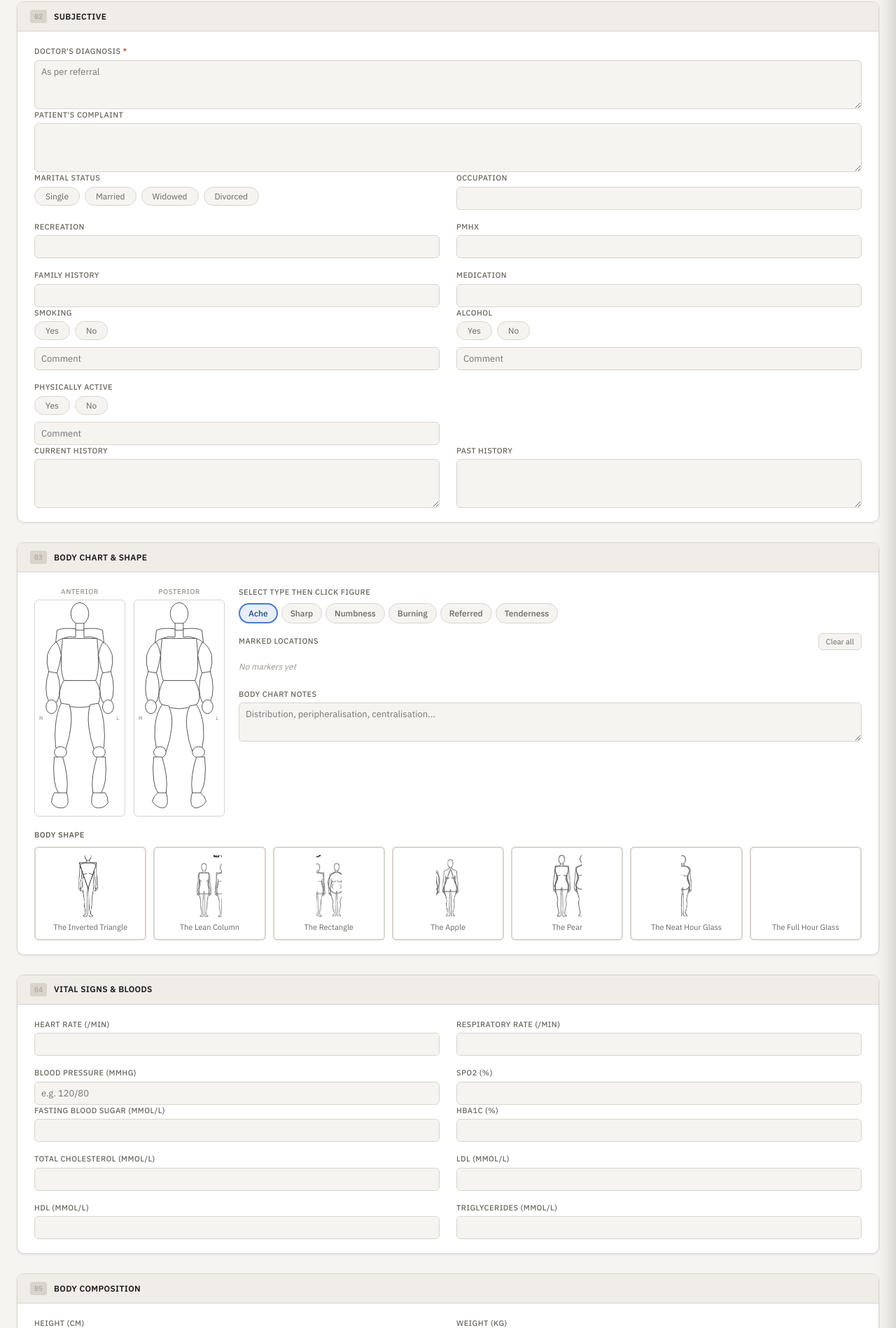
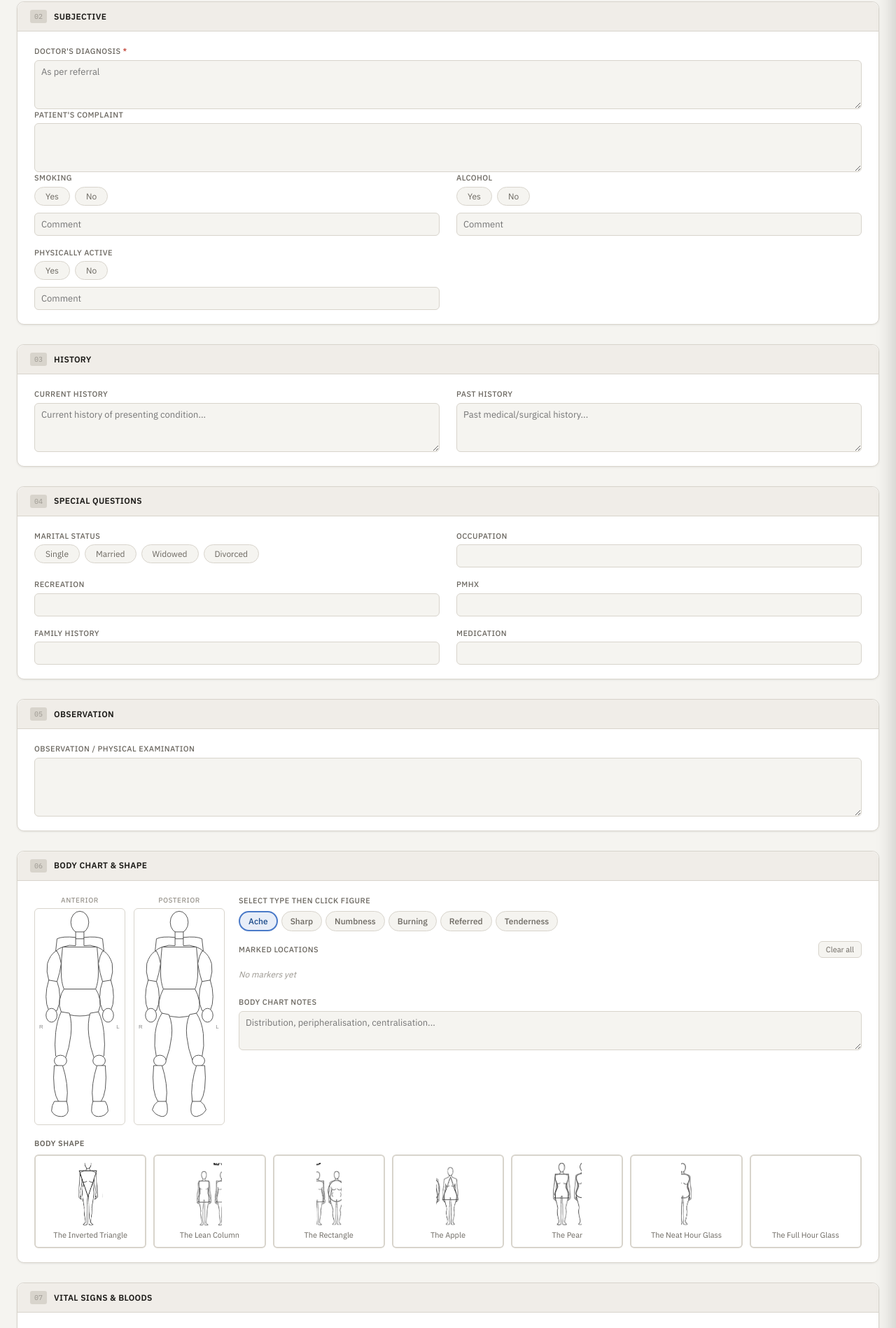
Before and after one commit to PcGoDz/PT_Assessment_Form, a Flask app: template templates/forms/ncd.html in a window 1280 px wide. Shown: the part 460-2358 px from the top of the page at 70% size. Run offline with Flask 3, Linux system fonts and the light colour scheme; the template is opened without the code that fills it, so the values that code supplies are empty.

Commit message:
NCD-A: section reshuffle — 11-section canonical MSK-aligned flow

```diff
--- a/templates/forms/ncd.html
+++ b/templates/forms/ncd.html
@@ -5,12 +5,14 @@
 {% block sidebar_nav %}
 <div class="nav-item" onclick="Main.go('s-patient')"><span class="nav-icon">&#128100;</span> Patient Info</div>
 <div class="nav-item" onclick="Main.go('s-subjective')"><span class="nav-icon">&#128172;</span> Subjective</div>
-<div class="nav-item" onclick="Main.go('s-bodychart')"><span class="nav-icon">&#128100;</span> Body Chart &amp; Shape</div>
-<div class="nav-item" onclick="Main.go('s-vitals')"><span class="nav-icon">&#10084;</span> Vitals &amp; Bloods</div>
+<div class="nav-item" onclick="Main.go('s-history')"><span class="nav-icon">&#128203;</span> History</div>
+<div class="nav-item" onclick="Main.go('s-special')"><span class="nav-icon">&#10067;</span> Special Questions</div>
+<div class="nav-item" onclick="Main.go('s-observation')"><span class="nav-icon">&#128269;</span> Observation</div>
+<div class="nav-item" onclick="Main.go('s-bodychart')"><span class="nav-icon">&#129504;</span> Body Chart &amp; Shape</div>
+<div class="nav-item" onclick="Main.go('s-vitals')"><span class="nav-icon">&#128139;</span> Vital Signs</div>
 <div class="nav-item" onclick="Main.go('s-bodycomp')"><span class="nav-icon">&#9878;</span> Body Composition</div>
 <div class="nav-item" onclick="Main.go('s-fitness')"><span class="nav-icon">&#127939;</span> Fitness Tests</div>
-<div class="nav-item" onclick="Main.go('s-observation')"><span class="nav-icon">&#128065;</span> Observation</div>
-<div class="nav-item" onclick="Main.go('s-impression')"><span class="nav-icon">&#129488;</span> PT Impression</div>
+<div class="nav-item" onclick="Main.go('s-impression')"><span class="nav-icon">&#129504;</span> PT Impression</div>
 <div class="nav-item" onclick="Main.go('s-goals')"><span class="nav-icon">&#127919;</span> Goals &amp; Plan</div>
 {% endblock %}
 
@@ -168,7 +170,55 @@
         <textarea id="complaint" rows="2"></textarea>
       </div>
     </div>
-    <!-- Special Questions -->
+    <!-- Lifestyle -->
+    <div class="fg c2">
+      <div class="field">
+        <label>Smoking</label>
+        <div class="irr-chips">
+          <button type="button" class="irr-chip" id="life-smoking-Yes" onclick="Form.pickLife('smoking','Yes')">Yes</button>
+          <button type="button" class="irr-chip" id="life-smoking-No"  onclick="Form.pickLife('smoking','No')">No</button>
+        </div>
+        <input type="text" id="smoking-comment" placeholder="Comment" style="margin-top:6px">
+      </div>
+      <div class="field">
+        <label>Alcohol</label>
+        <div class="irr-chips">
+          <button type="button" class="irr-chip" id="life-alcohol-Yes" onclick="Form.pickLife('alcohol','Yes')">Yes</button>
+          <button type="button" class="irr-chip" id="life-alcohol-No"  onclick="Form.pickLife('alcohol','No')">No</button>
+        </div>
+        <input type="text" id="alcohol-comment" placeholder="Comment" style="margin-top:6px">
+      </div>
+      <div class="field">
+        <label>Physically Active</label>
+        <div class="irr-chips">
+          <button type="button" class="irr-chip" id="life-active-Yes" onclick="Form.pickLife('active','Yes')">Yes</button>
+          <button type="button" class="irr-chip" id="life-active-No"  onclick="Form.pickLife('active','No')">No</button>
+        </div>
+        <input type="text" id="active-comment" placeholder="Comment" style="margin-top:6px">
+      </div>
+    </div>
+  </div>
+</div>
+
+<div class="card" id="s-history">
+  <div class="card-header"><span class="sec-num">03</span><h2>History</h2></div>
+  <div class="card-body">
+    <div class="fg c2">
+      <div class="field">
+        <label>Current History</label>
+        <textarea id="current-history" rows="3" placeholder="Current history of presenting condition..."></textarea>
+      </div>
+      <div class="field">
+        <label>Past History</label>
+        <textarea id="past-history" rows="3" placeholder="Past medical/surgical history..."></textarea>
+      </div>
+    </div>
+  </div>
+</div>
+
+<div class="card" id="s-special">
+  <div class="card-header"><span class="sec-num">04</span><h2>Special Questions</h2></div>
+  <div class="card-body">
     <div class="fg c2">
       <div class="field">
         <label>Marital Status</label>
@@ -200,49 +250,18 @@
         <input type="text" id="medication">
       </div>
     </div>
-    <!-- Lifestyle -->
-    <div class="fg c2">
-      <div class="field">
-        <label>Smoking</label>
-        <div class="irr-chips">
-          <button type="button" class="irr-chip" id="life-smoking-Yes" onclick="Form.pickLife('smoking','Yes')">Yes</button>
-          <button type="button" class="irr-chip" id="life-smoking-No"  onclick="Form.pickLife('smoking','No')">No</button>
-        </div>
-        <input type="text" id="smoking-comment" placeholder="Comment" style="margin-top:6px">
-      </div>
-      <div class="field">
-        <label>Alcohol</label>
-        <div class="irr-chips">
-          <button type="button" class="irr-chip" id="life-alcohol-Yes" onclick="Form.pickLife('alcohol','Yes')">Yes</button>
-          <button type="button" class="irr-chip" id="life-alcohol-No"  onclick="Form.pickLife('alcohol','No')">No</button>
-        </div>
-        <input type="text" id="alcohol-comment" placeholder="Comment" style="margin-top:6px">
-      </div>
-      <div class="field">
-        <label>Physically Active</label>
-        <div class="irr-chips">
-          <button type="button" class="irr-chip" id="life-active-Yes" onclick="Form.pickLife('active','Yes')">Yes</button>
-          <button type="button" class="irr-chip" id="life-active-No"  onclick="Form.pickLife('active','No')">No</button>
-        </div>
-        <input type="text" id="active-comment" placeholder="Comment" style="margin-top:6px">
-      </div>
-    </div>
-    <!-- Histories -->
-    <div class="fg c2">
-      <div class="field">
-        <label>Current History</label>
-        <textarea id="current-history" rows="3"></textarea>
-      </div>
-      <div class="field">
-        <label>Past History</label>
-        <textarea id="past-history" rows="3"></textarea>
-      </div>
-    </div>
+  </div>
+</div>
+
+<div class="card" id="s-observation">
+  <div class="card-header"><span class="sec-num">05</span><h2>Observation</h2></div>
+  <div class="card-body">
+    <div class="fg"><div class="field"><label>Observation / Physical Examination</label><textarea id="observation" rows="4"></textarea></div></div>
   </div>
 </div>
 
 <div class="card" id="s-bodychart">
-  <div class="card-header"><span class="sec-num">03</span><h2>Body Chart &amp; Shape</h2></div>
+  <div class="card-header"><span class="sec-num">06</span><h2>Body Chart &amp; Shape</h2></div>
   <div class="card-body">
     <!-- Body chart: copied from ms.html .body-chart-wrap -->
     <div class="body-chart-wrap">
@@ -400,7 +419,7 @@
 </div>
 
 <div class="card" id="s-vitals">
-  <div class="card-header"><span class="sec-num">04</span><h2>Vital Signs &amp; Bloods</h2></div>
+  <div class="card-header"><span class="sec-num">07</span><h2>Vital Signs &amp; Bloods</h2></div>
   <div class="card-body">
     <div class="fg c2">
       <div class="field"><label>Heart Rate (/min)</label><input type="number" id="hr" min="0"></div>
@@ -420,7 +439,7 @@
 </div>
 
 <div class="card" id="s-bodycomp">
-  <div class="card-header"><span class="sec-num">05</span><h2>Body Composition</h2></div>
+  <div class="card-header"><span class="sec-num">08</span><h2>Body Composition</h2></div>
   <div class="card-body">
     <div class="fg c2">
       <div class="field"><label>Height (cm)</label><input type="number" id="height" step="0.1" min="0" oninput="Form.recompute()"></div>
@@ -450,7 +469,7 @@
 </div>
 
 <div class="card" id="s-fitness">
-  <div class="card-header"><span class="sec-num">06</span><h2>Fitness Tests</h2></div>
+  <div class="card-header"><span class="sec-num">09</span><h2>Fitness Tests</h2></div>
   <div class="card-body">
     <h3 style="font-size:13px;margin:0 0 8px">6-Minute Walk Test</h3>
     <div class="fg c2">
@@ -489,22 +508,15 @@
   </div>
 </div>
 
-<div class="card" id="s-observation">
-  <div class="card-header"><span class="sec-num">07</span><h2>Observation</h2></div>
-  <div class="card-body">
-    <div class="fg"><div class="field"><label>Observation / Physical Examination</label><textarea id="observation" rows="4"></textarea></div></div>
-  </div>
-</div>
-
 <div class="card" id="s-impression">
-  <div class="card-header"><span class="sec-num">08</span><h2>PT Impression</h2></div>
+  <div class="card-header"><span class="sec-num">10</span><h2>PT Impression</h2></div>
   <div class="card-body">
     <div class="fg"><div class="field"><label>Physiotherapist's Impression <span class="req">*</span></label><textarea id="pt-impression" rows="3"></textarea></div></div>
   </div>
 </div>
 
 <div class="card" id="s-goals">
-  <div class="card-header"><span class="sec-num">09</span><h2>Goals &amp; Plan</h2></div>
+  <div class="card-header"><span class="sec-num">11</span><h2>Goals &amp; Plan</h2></div>
   <div class="card-body">
     <div class="fg"><div class="field"><label>Patient's Goal</label><textarea id="patient-goal" rows="3"></textarea></div></div>
     <div class="fg c2">
```
